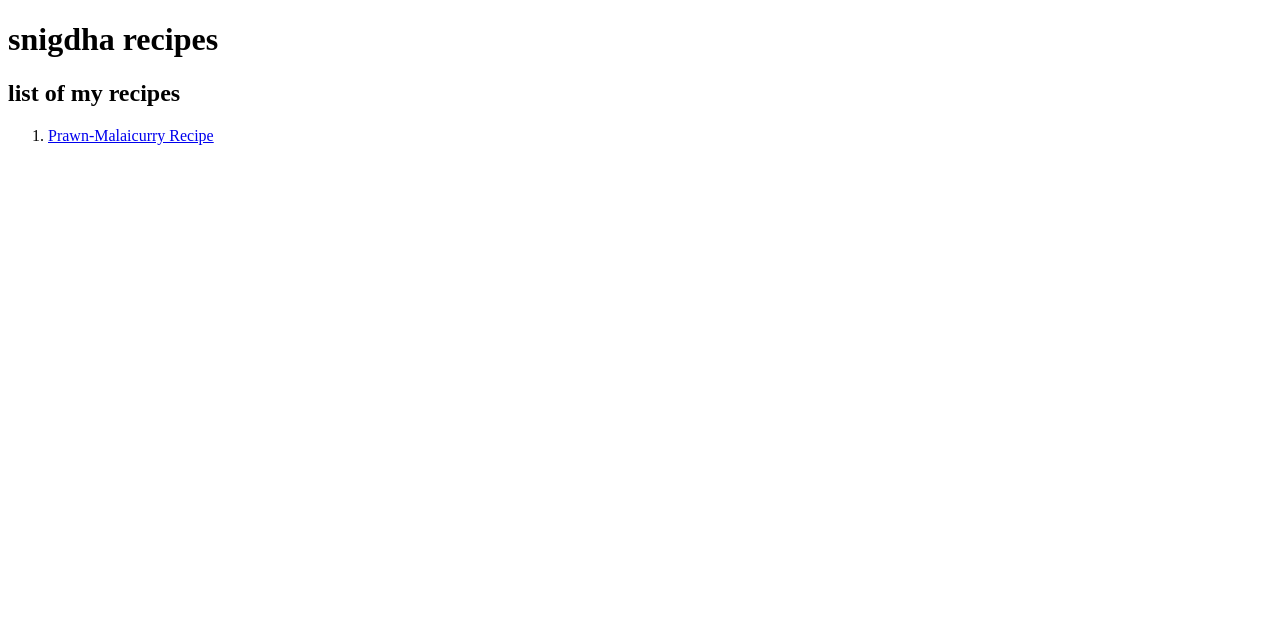
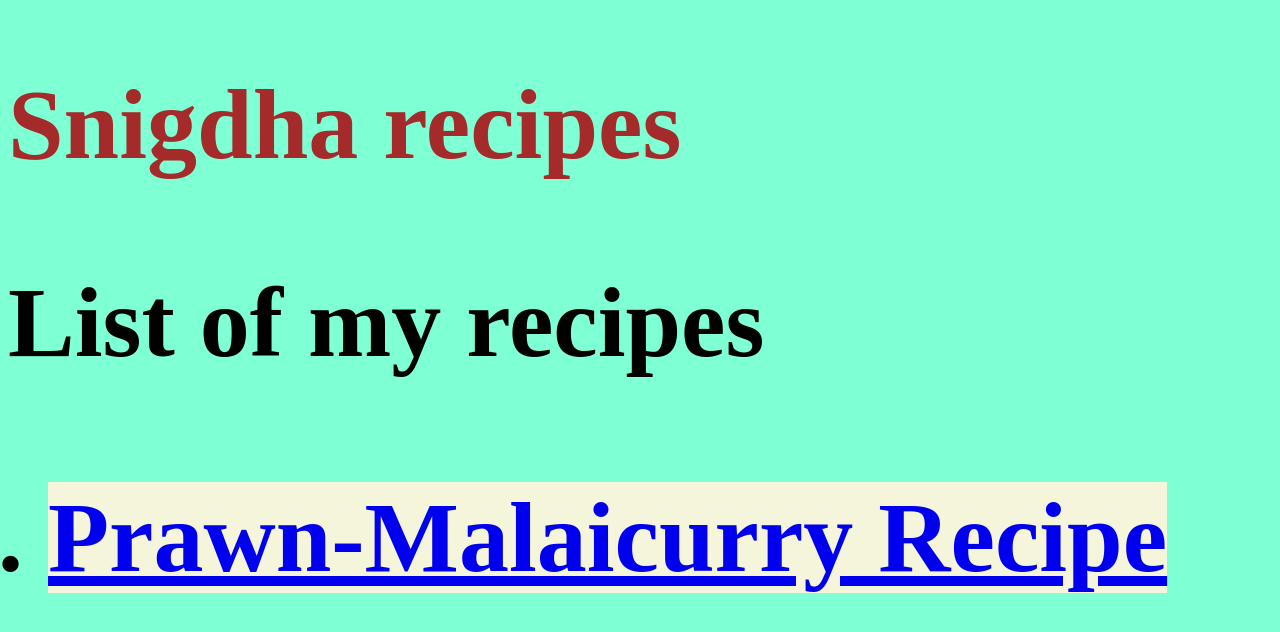
Before and after one commit to webDevClass25/odin_recipes_snigdha, a plain HTML site: page index.html in a window 1280 px wide. Drawn offline with Linux system fonts and the light colour scheme.

Commit message:
add styling to website

```diff
--- a/index.html
+++ b/index.html
@@ -4,10 +4,12 @@
     <meta charset="UTF-8">
     <meta name="viewport" content="width=device-width, initial-scale=1.0">
     <title>SNIGDHA RECIPES</title>
+    <link rel="stylesheet" href="styling.css">
 </head>
 <body>
-   <h1>snigdha recipes</h1>
-   <h2>list of my recipes</h2>
+   <h1>Snigdha recipes</h1>
+
+   <h2>List of my recipes</h2>
 
     <ol>
         <li><a href="./recipes/prawn-malaicurry.html">Prawn-Malaicurry Recipe</a></li>
--- /dev/null
+++ b/styling.css
@@ -0,0 +1,17 @@
+* {
+    background-color: aquamarine;
+    font-weight: 700;
+    font-size:100px;
+
+}
+
+h1 {
+   color:brown;
+
+
+
+}
+
+a{
+    background-color:beige
+}
```
